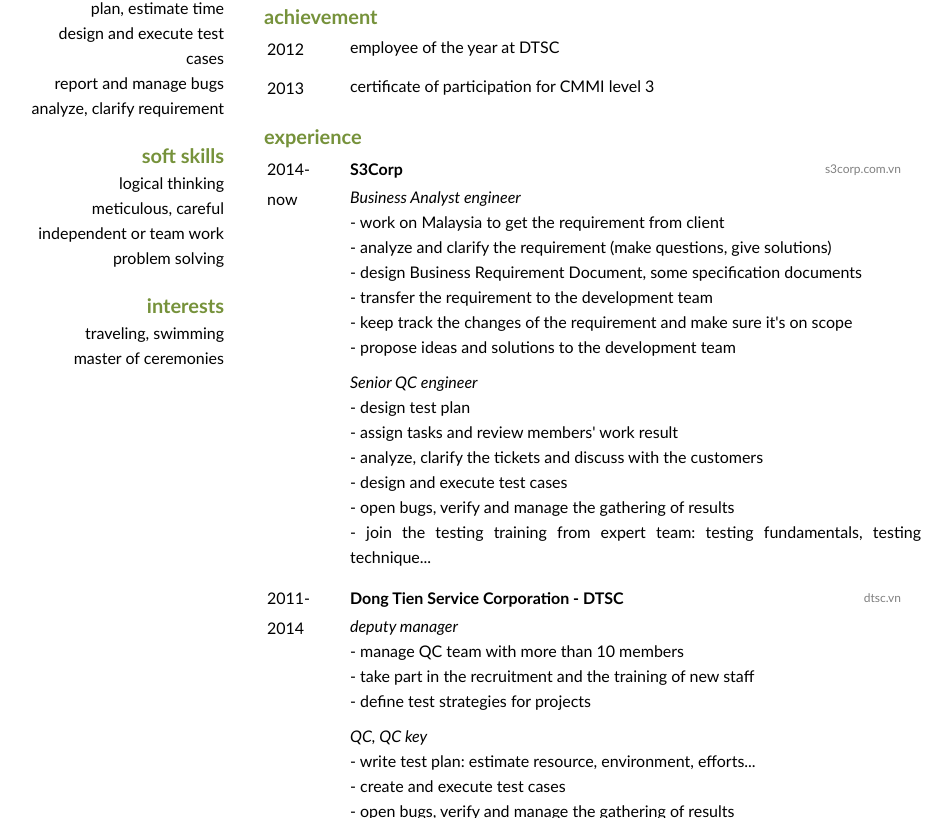
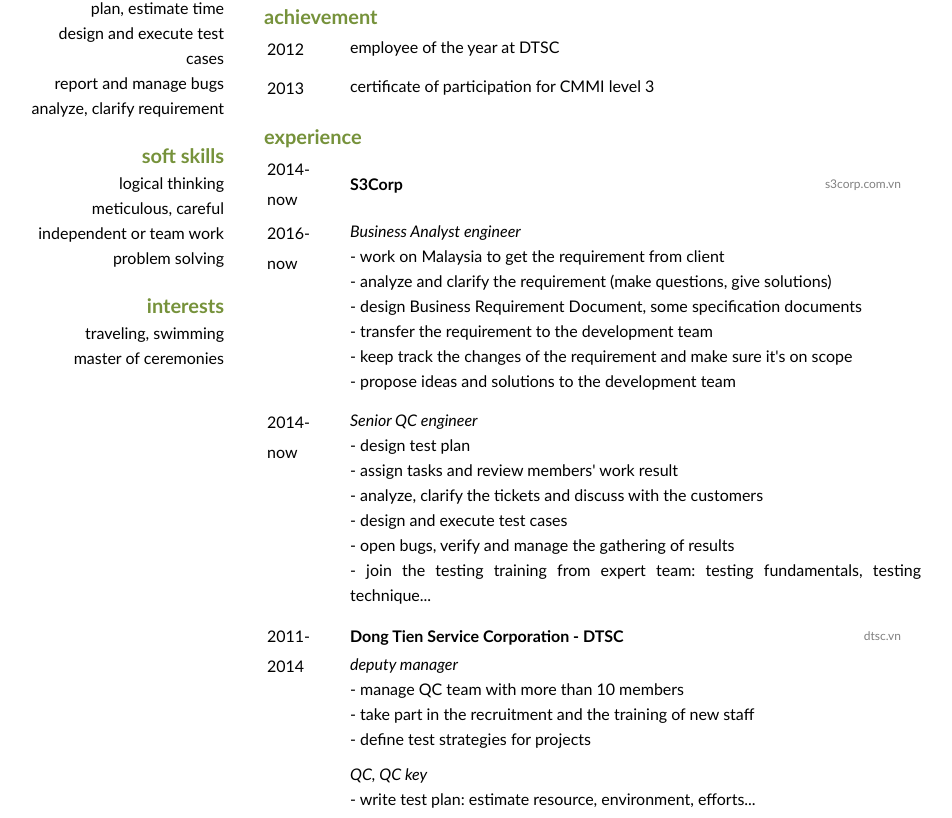
Before and after one commit to ngocmmaii/ngocmmaii.github.io, a plain HTML site: page index.html in a window 1280 px wide. Shown: the part 603-1421 px from the top of the page, without its empty margins (166-1118 px from the left). Drawn offline with Linux system fonts and the light colour scheme.

Commit message:
Update index.html

```diff
--- a/index.html
+++ b/index.html
@@ -101,8 +101,22 @@
 <div class="title">S3Corp</div>
 <div class="reference"><a target="_blank" href="http://s3corp.com.vn/">s3corp.com.vn</a></div>
 </div>
+</td>
+</tr>
+<tr>
+<td class="time">
+<div>2016-now</div>
+</td>
+<td class="detail">
 <div class="position">Business Analyst engineer</div>
 <div class="description">- work on Malaysia to get the requirement from client<br>- analyze and clarify the requirement (make questions, give solutions)<br>- design Business Requirement Document, some specification documents<br>- transfer the requirement to the development team<br>- keep track the changes of the requirement and make sure it's on scope<br>- propose ideas and solutions to the development team</div>
+</td>
+</tr>
+<tr>
+<td class="time">
+<div>2014-now</div>
+</td>
+<td class="detail">
 <div class="position">Senior QC engineer</div>
 <div class="description">- design test plan<br>- assign tasks and review members' work result<br>- analyze, clarify the tickets and discuss with the customers<br>- design and execute test cases<br>- open bugs, verify and manage the gathering of results<br>- join the testing training from expert team: testing fundamentals, testing technique...</div>
 </td>
```
